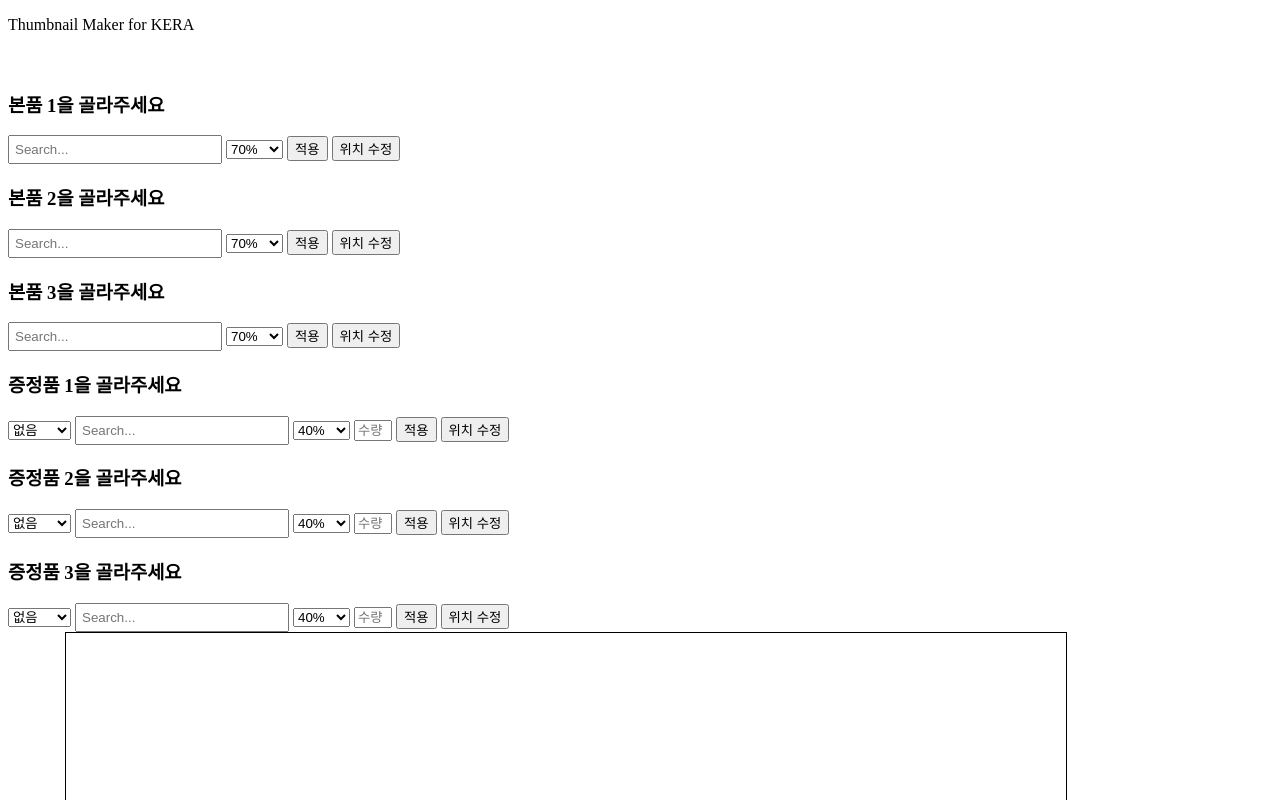
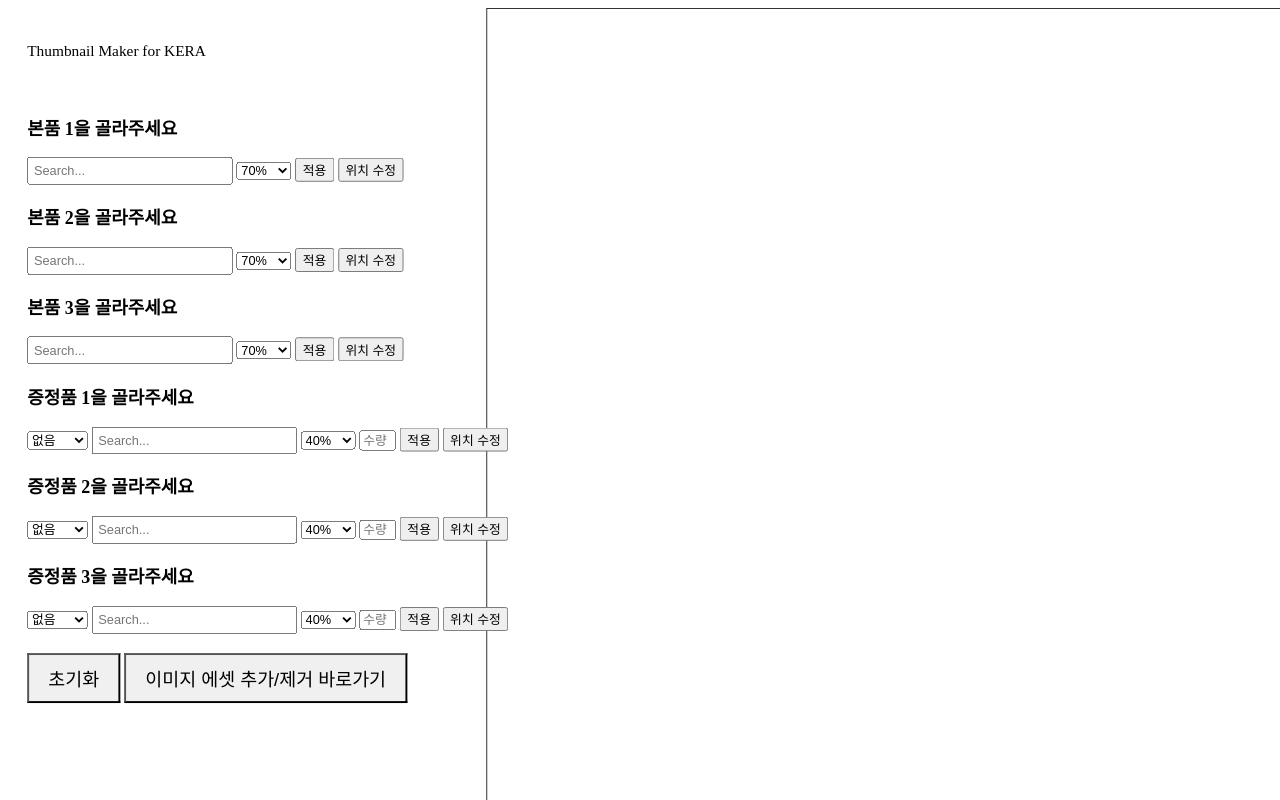
Before and after one commit to supportpark98/my-webapp, a plain HTML site: page index.html in a window 1280 px wide. Shown: the top 800 px of the page. Drawn offline with Linux system fonts and the light colour scheme.

Commit message:
Update index.html

```diff
--- a/index.html
+++ b/index.html
@@ -4,6 +4,13 @@
   <meta charset="utf-8" />
   <title>Thumbnail Maker for KERA</title>
   <style>
+    body {
+      transform: scale(0.8); /* 80% 크기로 설정 */
+      transform-origin: top left;
+      width: 125%; /* 80%로 축소된 것을 보정하기 위해 100/80 * 100% */
+      height: 125%; /* 80%로 축소된 것을 보정하기 위해 100/80 * 100% */
+      overflow: hidden; /* 스크롤바가 생기지 않도록 숨김 */
+    }
     #canvas {
       border: 1px solid black;
     }
@@ -22,10 +29,12 @@
     .dropdown-content {
       display: none;
       position: absolute;
-      background-color: #f9f9f9;
+      background-color: white; /* 배경색을 흰색으로 변경 */
       min-width: 200px;
       box-shadow: 0px 8px 16px 0px rgba(0,0,0,0.2);
-      z-index: 1;
+      z-index: 10;
+      height: 500px; /* 높이를 고정하고 스크롤 추가 */
+      overflow-y: auto; /* 스크롤바 추가 */
     }
     .dropdown-content div {
       padding: 12px 16px;
@@ -34,8 +43,39 @@
     .dropdown-content div:hover {
       background-color: #f1f1f1;
     }
+    .container {
+      display: flex;
+      flex-wrap: wrap; /* 요소들이 겹치지 않도록 줄 바꿈 */
+    }
+    .settings {
+      flex: 1 1 300px; /* 최소 너비를 설정하여 줄 바꿈을 유도 */
+      padding: 20px;
+      transform: scale(1.2); /* 120% 확대 */
+      transform-origin: top left;
+    }
+    .canvas-container {
+      flex: 1 1 700px; /* 최소 너비를 설정하여 줄 바꿈을 유도 */
+      display: flex;
+      justify-content: center;
+      align-items: center;
+    }
+    .reset-button {
+      font-size: 1.2em; /* 크기 증가 */
+      margin-top: 20px; /* 이격 */
+      background-color: #f0f0f0; /* 구별되게 */
+      padding: 10px 20px;
+    }
+    .asset-button {
+      font-size: 1.2em; /* 크기 증가 */
+      margin-top: 10px; /* 초기화 버튼 아래에 추가 */
+      background-color: #f0f0f0; /* 동일한 디자인 */
+      padding: 10px 20px;
+    }
   </style>
-
+</head>
+<body>
+  <div class="container">
+    <div class="settings">
       <p>Thumbnail Maker for KERA</p>
 
       <button id="authorize_button" onclick="handleAuthClick()" aria-label="Authorize">Authorize</button>
@@ -108,15 +148,18 @@
         <button onclick="selectProduct(3, 'gift')" aria-label="증정품 3 위치 수정">위치 수정</button>
       </div>
 
-  <button onclick="resetAll()" aria-label="초기화">초기화</button>
+      <button class="reset-button" onclick="resetAll()" aria-label="초기화">초기화</button>
+      <button class="asset-button" onclick="window.open('https://drive.google.com/drive/u/0/folders/1k2jYRKuTFITlcFl_AyFatK49LFwMPmPO')" aria-label="이미지 에셋 추가/제거 바로가기">이미지 에셋 추가/제거 바로가기</button>
+    </div>
 
+    <div class="canvas-container">
       <canvas id="canvas" width="1000" height="1000"></canvas>
+    </div>
+  </div>
 
   <pre id="content" style="white-space: pre-wrap;"></pre>
   <div id="selection_message"></div>
 
-</head>
-<body>
   <nav>
     <ul>
       <li><a href="https://supportpark98.github.io/my-webapp/privacy-policy.html">개인정보처리방침</a></li>
@@ -404,10 +447,10 @@
       const mainProductRatios = [document.getElementById('main_product_ratio1'), document.getElementById('main_product_ratio2'), document.getElementById('main_product_ratio3')];
       const giftProductRatios = [document.getElementById('gift_product_ratio1'), document.getElementById('gift_product_ratio2'), document.getElementById('gift_product_ratio3')];
       mainProductRatios.forEach((select) => {
-        select.innerHTML = generateRatioOptions(100);
+        select.innerHTML = generateRatioOptions(70);
       });
       giftProductRatios.forEach((select) => {
-        select.innerHTML = generateRatioOptions(70);
+        select.innerHTML = generateRatioOptions(40);
       });
       document.getElementById('selection_message').innerText = '';
 
```
Lines whose indentation alone changed are shown as unchanged.
